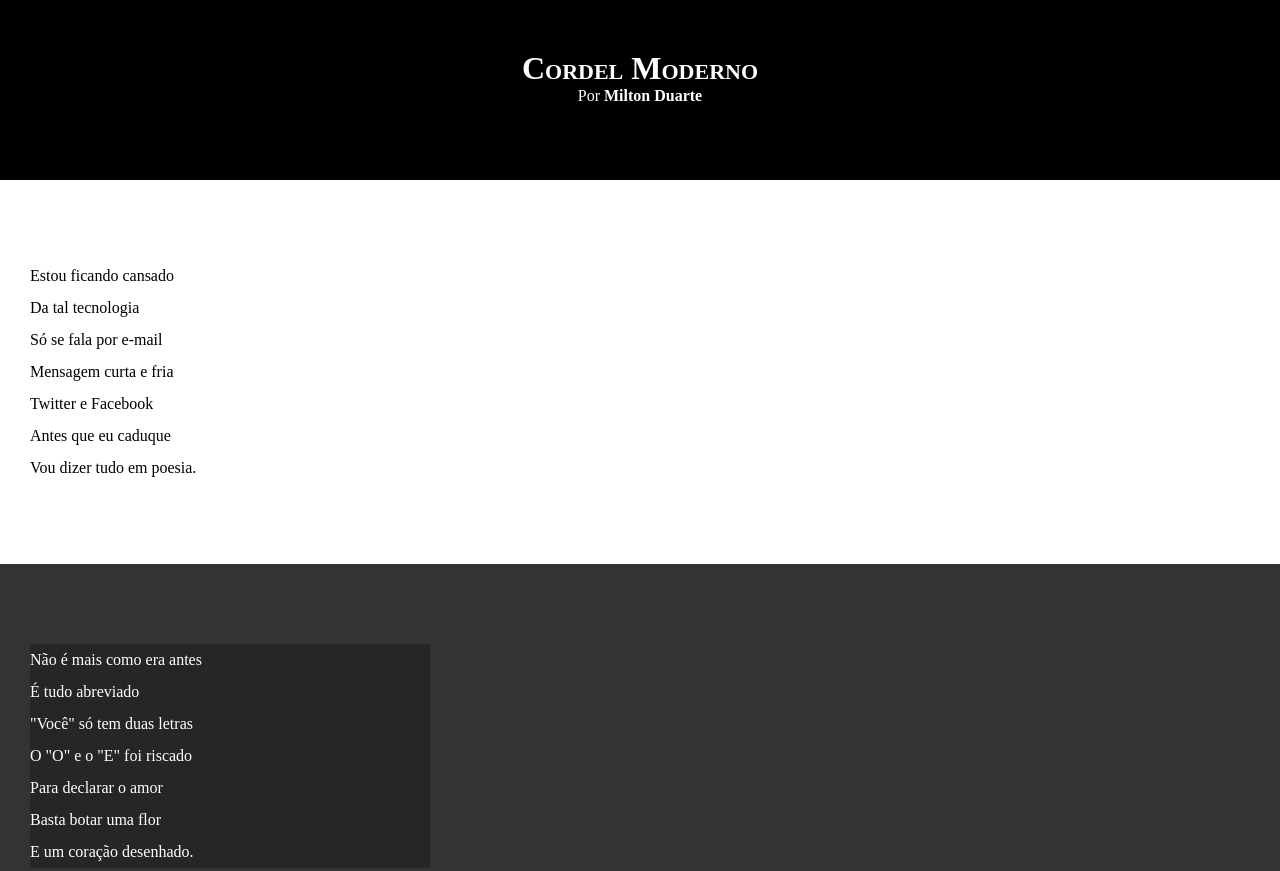
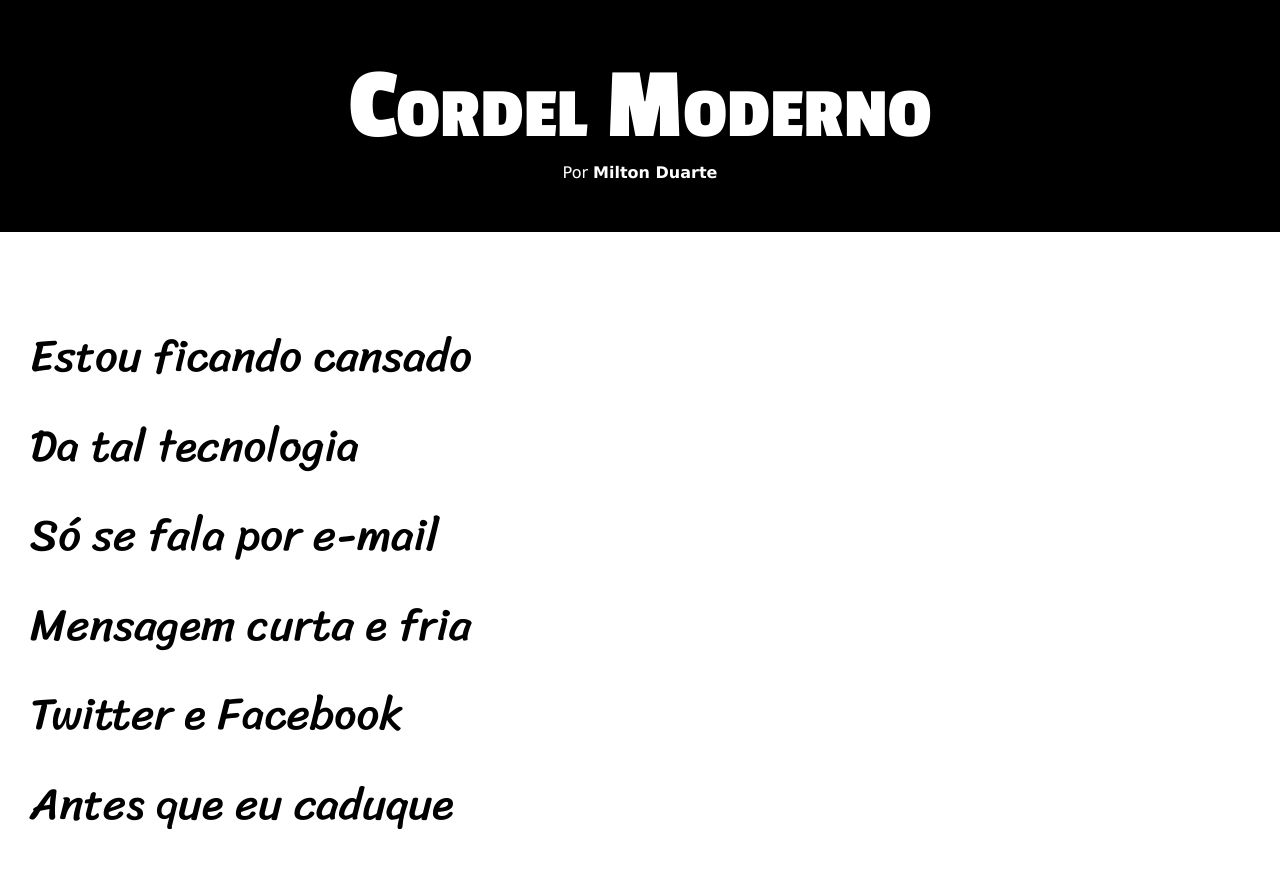
Before and after one commit to ThiagoSFioravante/html-css, a plain HTML site: page Modulo 3/desafio01/index.html in a window 1280 px wide. Shown: the top 871 px of the page. Drawn offline with Linux system fonts and the light colour scheme.

Commit message:
att style 11-10

```diff
--- a/Modulo 3/desafio01/estilo/style.css
+++ b/Modulo 3/desafio01/estilo/style.css
@@ -1,4 +1,14 @@
 @charset "UTF-8";
+
+@import url('https://fonts.googleapis.com/css2?family=Passion+One:wght@400;700;900&display=swap');
+
+@import url('https://fonts.googleapis.com/css2?family=Sriracha&display=swap');
+
+:root{
+    --fonte1: Verdana, Geneva, Tahoma, sans-serif;
+    --fonte2: 'Passion One', cursive;
+    --fonte3: 'Sriracha', cursive;
+}
 
 *{
     margin: 0;
@@ -9,6 +19,7 @@ html, body{
     height: 100vh;
     margin: 0;
     padding: 0;
+    font-family: var(--fonte1);
 }
 
 header{
@@ -23,6 +34,8 @@ header > h1{
     padding: 0;
     padding-top: 50px;
     font-variant: small-caps;
+    font-family: var(--fonte2);
+    font-size: 8vw;
 }
 
 header > p{
@@ -44,6 +57,8 @@ section{
     padding-bottom: 10vh;
     line-height: 2em;
     padding-left: 30px;
+    font-family: var(--fonte3);
+    font-size: 3.5vw;
 }
 
 section.normal{
@@ -57,7 +72,8 @@ section.imagem{
 }
 
 section.imagem > p{
-    width: 400px;
+    display: inline-block;
+    padding: 8px;
     background-color: rgba(0, 0, 0, 0.253);
 }
 
```
Also changed, not shown: Modulo 3/desafio01/cordel-moderno.txt (deleted).
